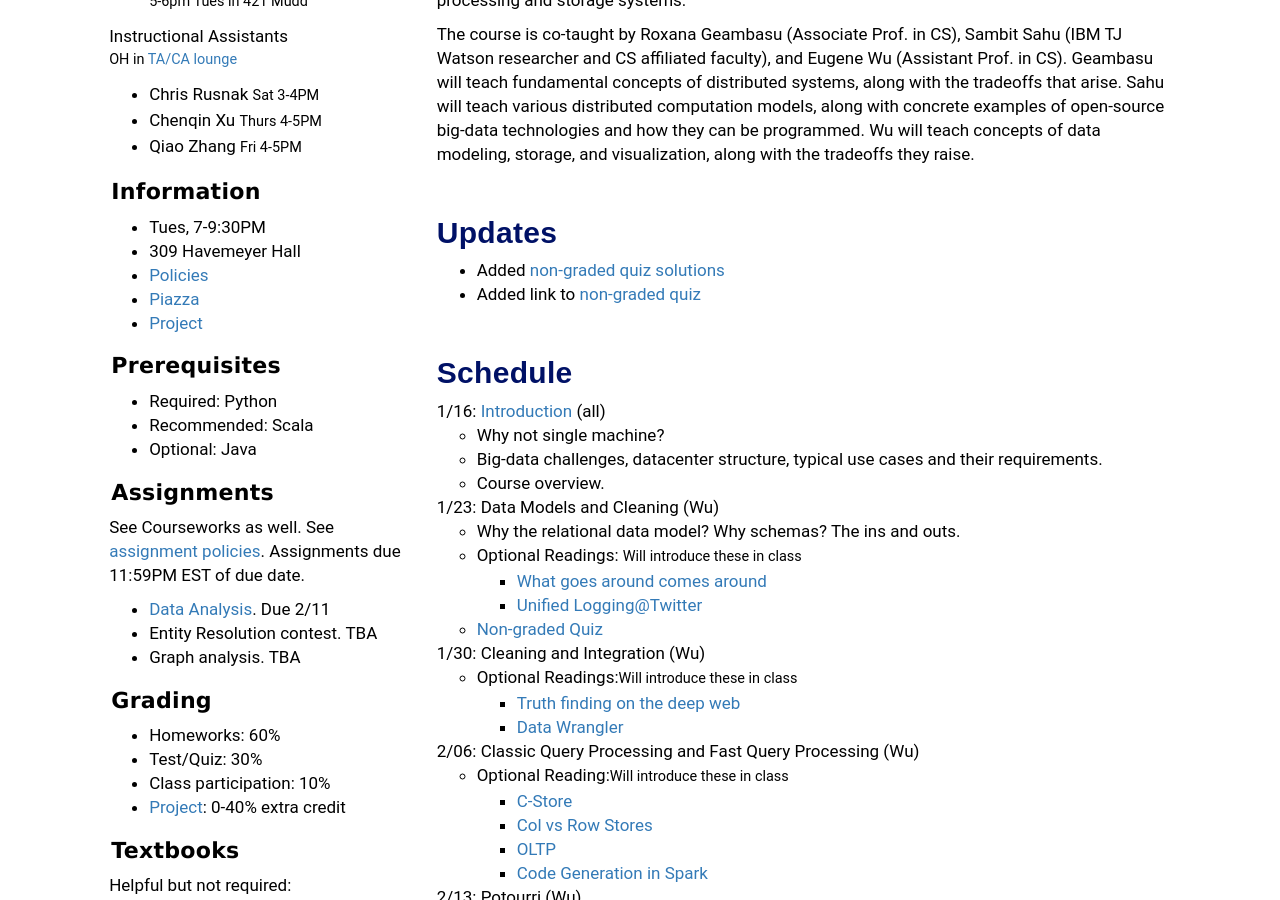
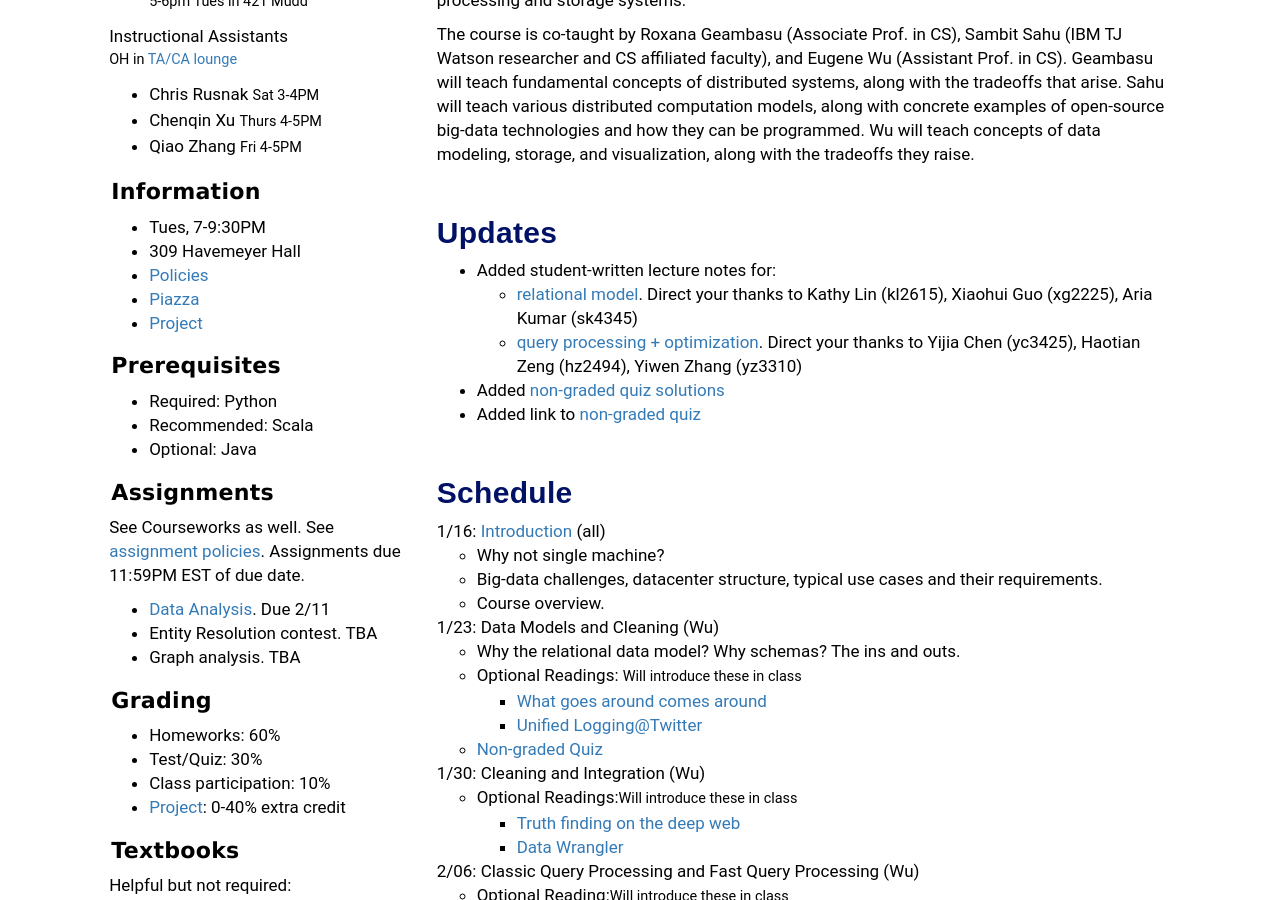
Before and after one commit to KnightMollo/w4121.github.io, a Jekyll site: the page built from index.md, in a window 1280 px wide and 900 px high, scrolled down 391 px. Built offline with Jekyll 4.4.1, drawn with Linux system fonts in a browser that asks for light colours.

Commit message:
lazy commit msg

```diff
--- a/index.md
+++ b/index.md
@@ -12,6 +12,9 @@ The course is co-taught by Roxana Geambasu (Associate Prof. in CS), Sambit Sahu
 
 ## Updates
 
+* Added student-written lecture notes for:
+  * [relational model](./files/notes/lecture_notes_1.pptx). Direct your thanks to Kathy Lin (kl2615), Xiaohui Guo (xg2225), Aria Kumar (sk4345)
+  * [query processing + optimization](./lecture_notes_2.pdf).  Direct your thanks to Yijia Chen (yc3425), Haotian Zeng (hz2494), Yiwen Zhang (yz3310)
 * Added [non-graded quiz solutions](./quiz_sol)
 * Added link to [non-graded quiz](./quiz)
 
```
Also changed, not shown: 2 other files.
